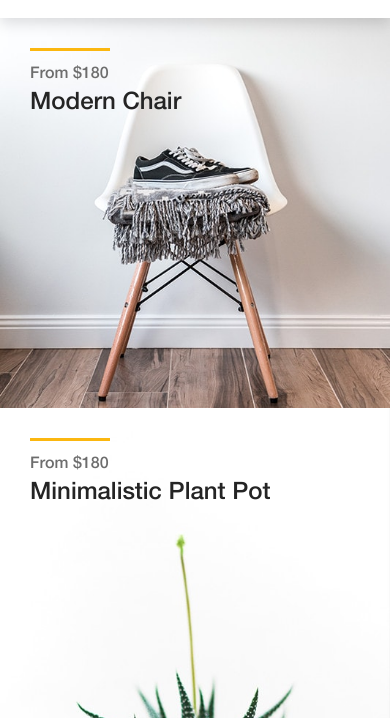
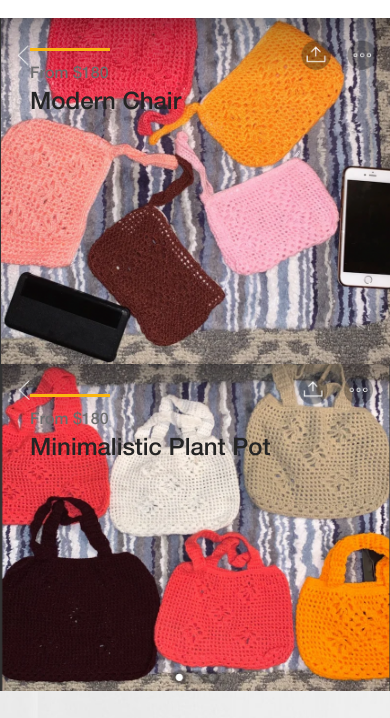
Before and after one commit to XinyiXiang/OKS, a plain HTML site: page index.html in a window 390 px wide. Shown: the part 52-770 px from the top of the page. Drawn offline with Linux system fonts and the light colour scheme.

Commit message:
Updated the pictures for handbags and phone bags

```diff
--- a/index.html
+++ b/index.html
@@ -104,7 +104,7 @@
                 <!-- Single Catagory -->
                 <div class="single-products-catagory clearfix">
                     <a href="shop.html">
-                        <img src="img/bg-img/1.jpg" alt="">
+                        <img src="img/item-img/PhoneBags_01.png" alt="">
                         <!-- Hover Content -->
                         <div class="hover-content">
                             <div class="line"></div>
@@ -117,7 +117,7 @@
                 <!-- Single Catagory -->
                 <div class="single-products-catagory clearfix">
                     <a href="shop.html">
-                        <img src="img/bg-img/2.jpg" alt="">
+                        <img src="img/item-img/Handbags_01.png" alt="">
                         <!-- Hover Content -->
                         <div class="hover-content">
                             <div class="line"></div>
```
